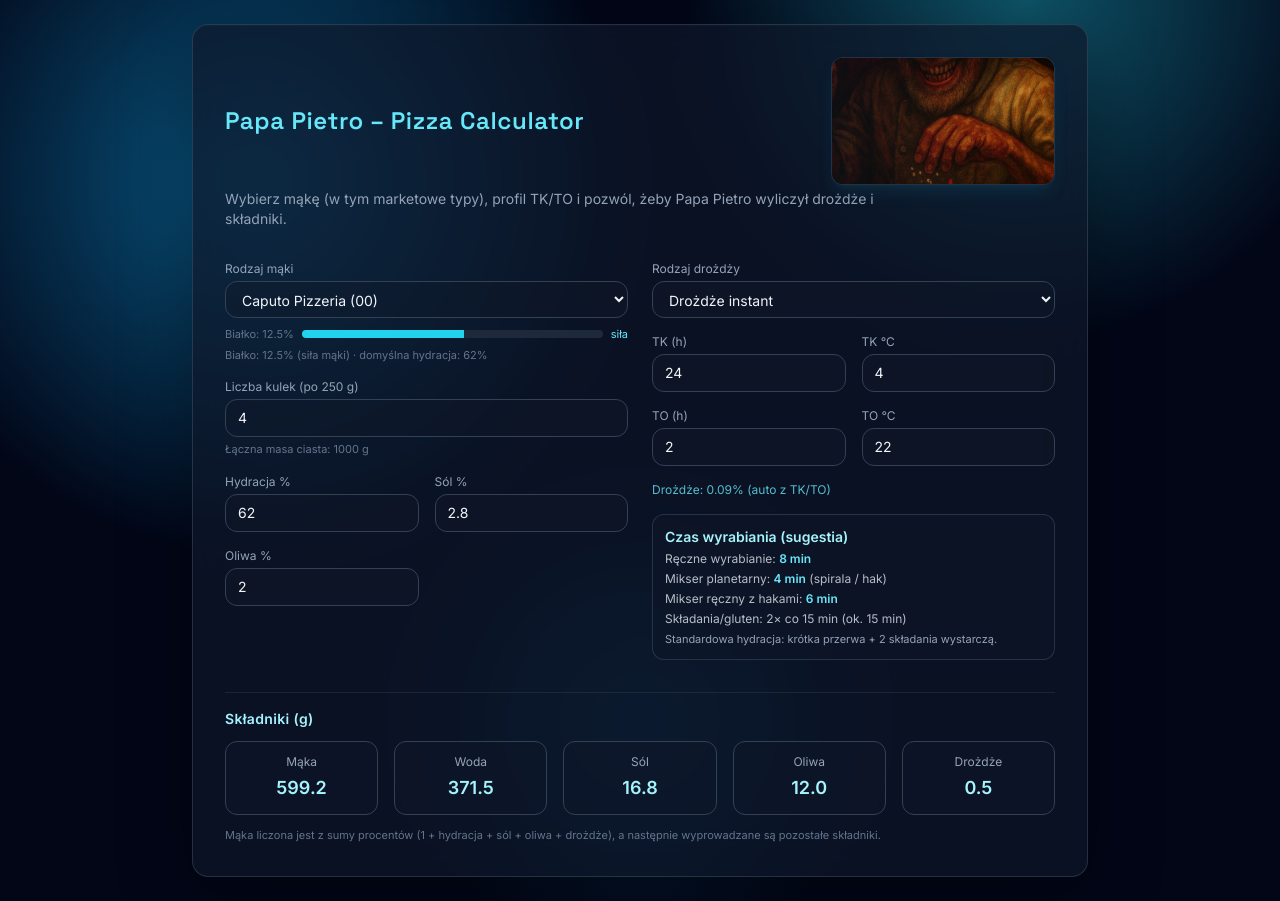
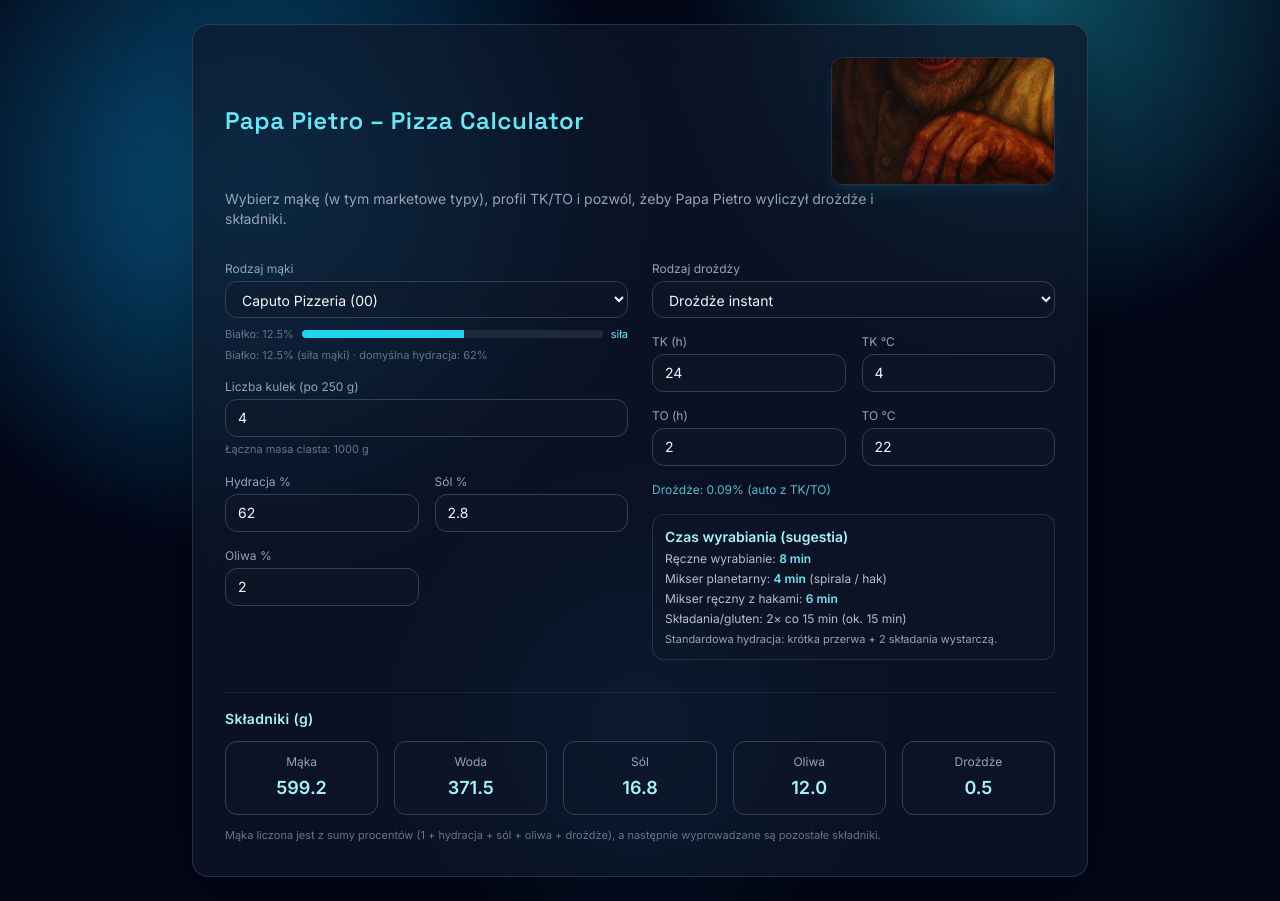
Before and after one commit to dibhell/papa_pietro, a React (Vite) app: page / in a window 1280 px wide. Built offline with nearby package versions, Linux system fonts and the light colour scheme.

Commit message:
chore: extend hero parallax to full image range

```diff
--- a/src/App.tsx
+++ b/src/App.tsx
@@ -176,8 +176,8 @@ const DoughCalculator: React.FC = () => {
                     const xRatio = (e.clientX - rect.left) / rect.width - 0.5;
                     const yRatio = (e.clientY - rect.top) / rect.height - 0.5;
                     setHeroOffset({
-                      x: xRatio * 50, // percent for transform translate
-                      y: yRatio * 50,
+                      x: xRatio * 65, // percent for transform translate
+                      y: yRatio * 65,
                     });
                   }}
                   onMouseLeave={() => setHeroOffset({ x: 0, y: 0 })}
@@ -187,7 +187,7 @@ const DoughCalculator: React.FC = () => {
                     alt="Papa Pietro dusting pizza with chili flakes"
                     className="w-full h-full object-cover transition-transform duration-200 ease-out"
                     style={{
-                      transform: `translate(${heroOffset.x}%, ${heroOffset.y}%) scale(1.6)`,
+                      transform: `translate(${heroOffset.x}%, ${heroOffset.y}%) scale(2.3)`,
                     }}
                     loading="lazy"
                     onError={() => setHeroVisible(false)}
```
